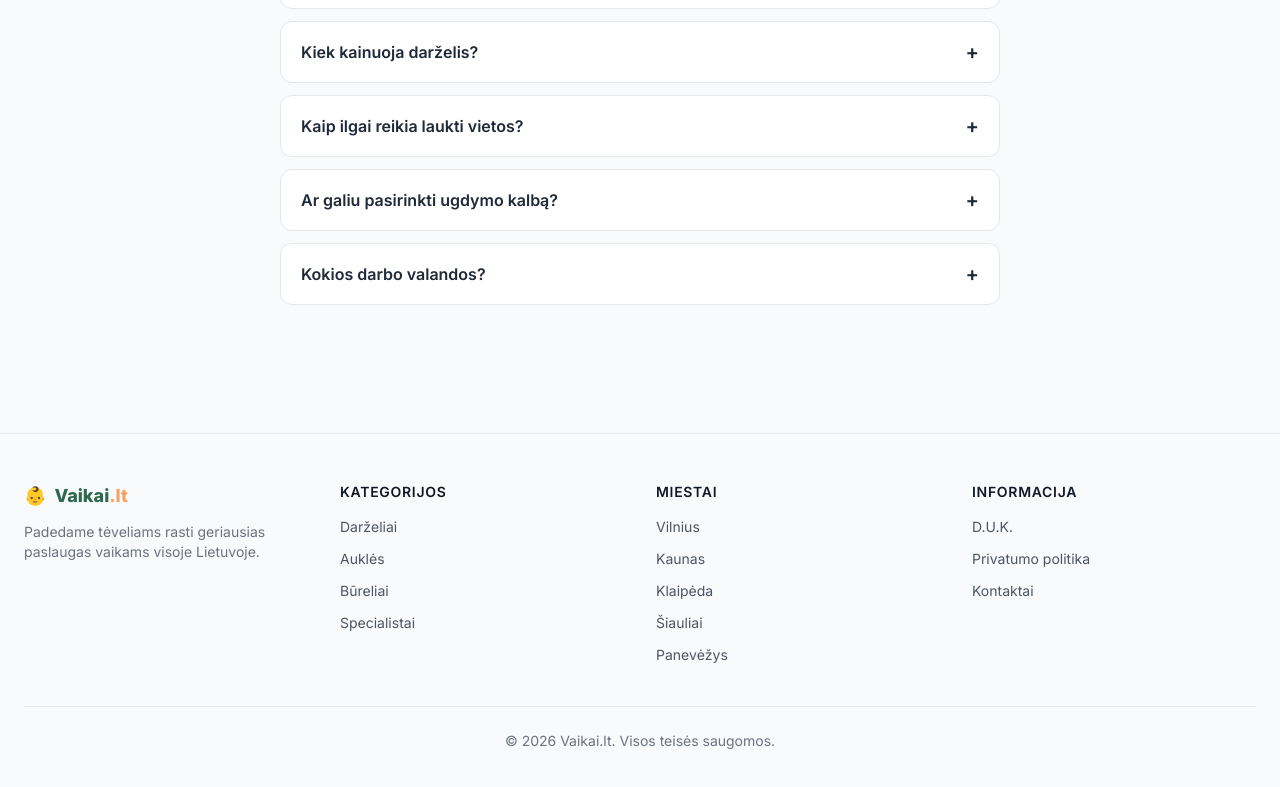
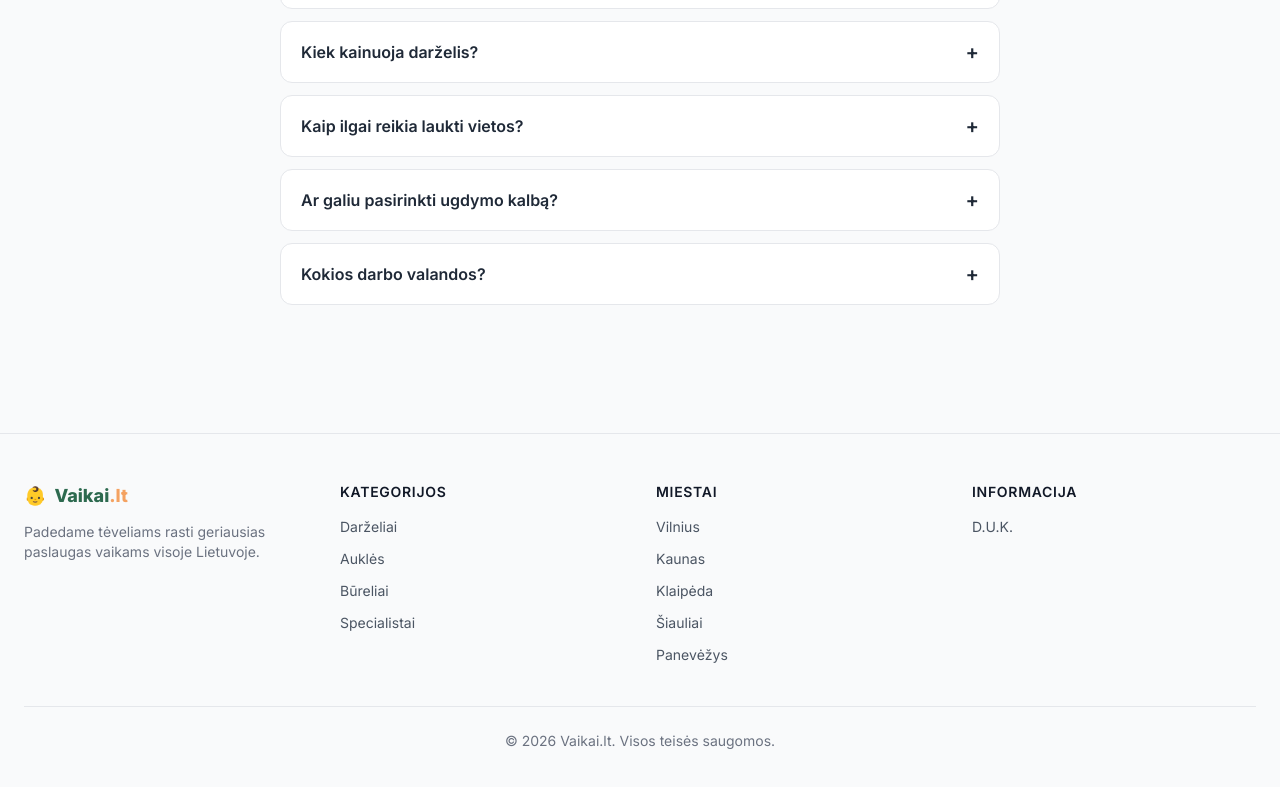
Before and after one commit to senseles/vaikai-lt, a Next.js app: page / in a window 1280 px wide. Shown: the part 1387-2174 px from the top of the page. Built offline with nearby package versions, Linux system fonts and the light colour scheme; no server answers; the database is empty.

Commit message:
pre-sprint: remove privacy/contact links from footer

```diff
--- a/src/components/Footer.tsx
+++ b/src/components/Footer.tsx
@@ -52,8 +52,6 @@ export default function Footer() {
             <h3 className="font-semibold text-gray-900 dark:text-white mb-3 text-sm uppercase tracking-wider">Informacija</h3>
             <ul className="space-y-2">
               <li><Link href="/#duk" className="text-sm text-gray-600 dark:text-gray-400 hover:text-primary transition-colors">D.U.K.</Link></li>
-              <li><Link href="/privatumas" className="text-sm text-gray-600 dark:text-gray-400 hover:text-primary transition-colors">Privatumo politika</Link></li>
-              <li><Link href="/kontaktai" className="text-sm text-gray-600 dark:text-gray-400 hover:text-primary transition-colors">Kontaktai</Link></li>
             </ul>
           </div>
         </div>
```
Also changed, not shown: 2 other files (tests, documents, lock files or other folders).
